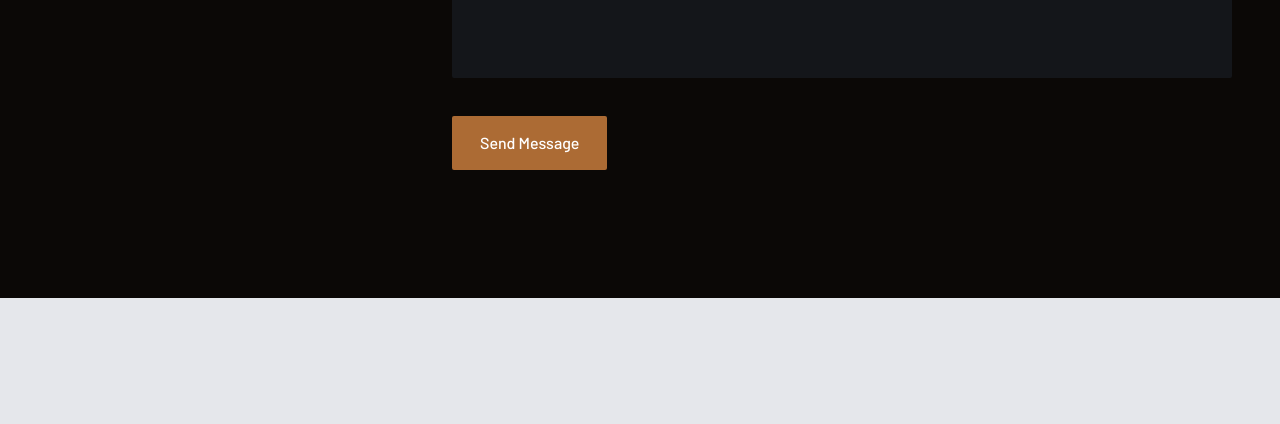
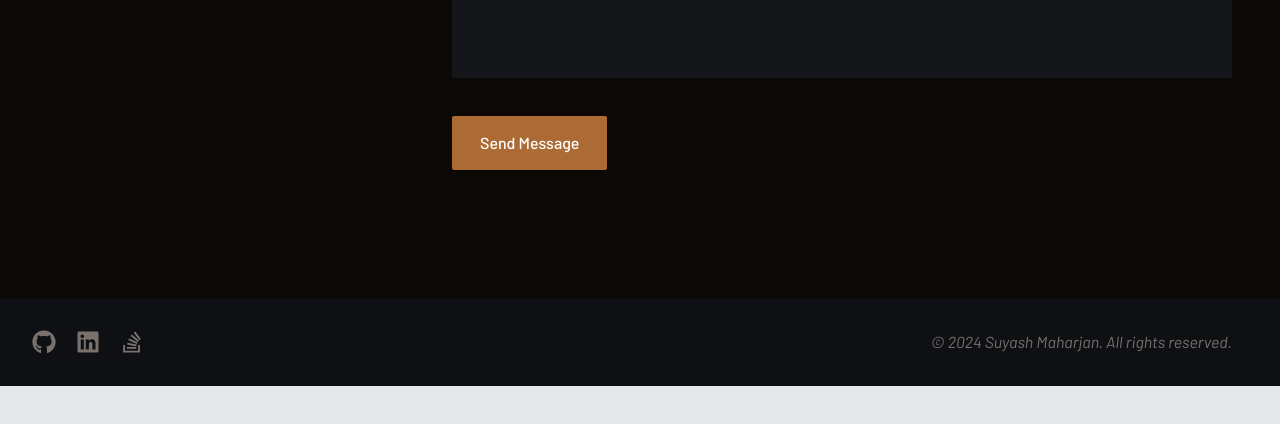
Before and after one commit to SimpleSuyash/my-react-portfolio, a React (Vite) app: page / in a window 1280 px wide. Shown: the part 5834-6258 px from the top of the page. After the commit the page ends 6220 px from the top, so only its background shows below. Built offline with nearby package versions, Linux system fonts and the light colour scheme; a web font is replaced by a local one.

Commit message:
Footer is aded

```diff
--- a/src/App.jsx
+++ b/src/App.jsx
@@ -4,6 +4,7 @@ import About from './components/About';
 import Skills from './components/Skills';
 import Portfolio from './components/Portfolio';
 import Contact from './components/Contact';
+import Footer from './components/Footer';
 
 function App() {
   return (
@@ -14,7 +15,7 @@ function App() {
       <Skills/>
       <Portfolio/>
       <Contact/>
-      <div style={{height: '2000px'}}> </div>
+      <Footer/>
     </>
   )
 }
--- /dev/null
+++ b/src/components/Footer.jsx
@@ -0,0 +1,34 @@
+import React from 'react'
+import { socialIcons } from '../data'
+
+const Footer = () => {
+  return (
+    <footer className='bg-blackperl py-8'>
+        <div className="flex flex-col lg:flex-row space-y-6 lg:space-y-0 items-center justify-between mx-8">
+
+            {/* social icons      */}
+            <div className="flex space-x-5 items-center justify-center">
+                {
+                    socialIcons.map(({icon, url}, index) => {
+                        // const {icon, url}  = item;
+                        return (
+                            <a key={index} href = {url} className=' text-2xl hover:opacity-85'>
+                                {icon}
+                            </a>
+                        )
+                    })
+                }
+            </div>
+
+            {/* copyright  */}
+            <div className="lg:text-right text-paragraph italic mr-4">
+                &copy; 2024 Suyash Maharjan. All rights reserved.
+            </div>
+
+
+        </div>
+    </footer>
+  )
+}
+
+export default Footer
--- a/src/data.jsx
+++ b/src/data.jsx
@@ -28,7 +28,7 @@ import ProjectImg15 from "./assets/images/projects/social-network-api.png";
 import ProjectImg16 from "./assets/images/projects/pwa-text-editor.png";
 
 //icons
-import { FaGithub} from "react-icons/fa";
+import { FaGithub, FaLinkedin, FaStackOverflow} from "react-icons/fa";
 import {FiMail, FiMapPin } from "react-icons/fi";
 
 // navigation
@@ -264,3 +264,18 @@ export const contact = [
     description: "Ready to serve clients worldwide"
   }
 ];
+
+export const socialIcons = [
+  {
+    icon: <FaGithub />,
+    url: "https://github.com/SimpleSuyash"
+  },
+  {
+    icon: <FaLinkedin />,
+    url: "https://www.linkedin.com/in/suyash-maharjan-205044304/"
+  },
+  {
+    icon: <FaStackOverflow />,
+    url: "https://stackoverflow.com/users/24322095/suyash-maharjan"
+  }
+];
--- a/tailwind.config.js
+++ b/tailwind.config.js
@@ -33,6 +33,7 @@ export default {
         leather: '#0b0806',
         // paragraph: '#878e99',
         paragraph: '#78716c',
+        blackperl: '#0e1013',
       },
       content: {
         about: 'url("/src/assets/images/outline-text/about.svg")',
```
